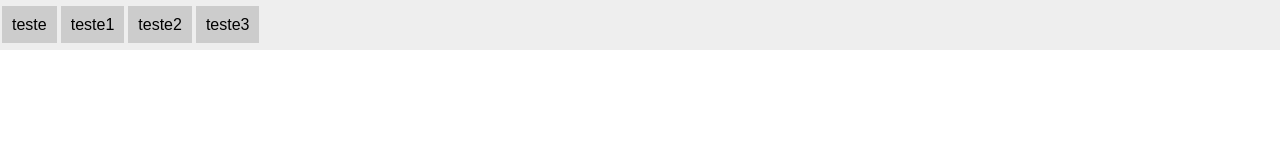
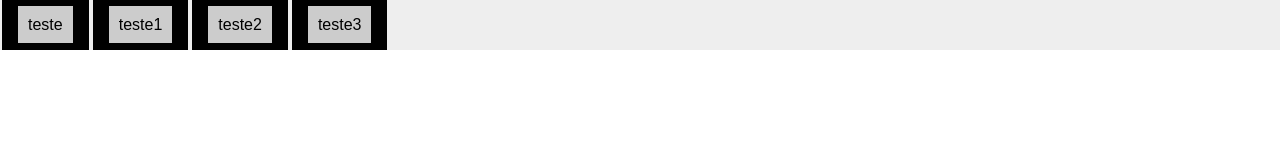
Before and after one commit to Antonio-Elias/SASS, a website: page index.html in a window 1280 px wide. Drawn offline with Linux system fonts and the light colour scheme.

Commit message:
Exemplo simples de mixin

```diff
--- a/assets/css/style.css
+++ b/assets/css/style.css
@@ -1 +1 @@
-body{margin:0;padding:0;font-family:Arial,Helvetica,sans-serif}nav{background-color:#eee;height:50px;display:flex;align-items:center}nav ul{margin:0;padding:0;list-style:none;display:flex}nav ul li{margin:2px}nav ul li a{background-color:#ccc;padding:10px;text-decoration:none;color:#000}
+body{margin:0;padding:0;font-family:Arial,Helvetica,sans-serif}nav{background-color:#eee;height:50px;display:flex;align-items:center}nav ul{margin:0;padding:0;list-style:none;display:flex}nav ul li{margin:2px;border:1em solid #000}nav ul li a{background-color:#ccc;padding:10px;text-decoration:none;color:#000}
--- a/assets/sass/base.scss
+++ b/assets/sass/base.scss
@@ -1,4 +1,10 @@
 @import 'reset';
+
+//exemplo simples
+@mixin border($thickness,$color){
+    border: $thickness solid $color;
+}
+
 
 // variaveis
 $color-bg-nav: #eee;
@@ -20,6 +26,7 @@ nav{
 
         li{
             margin: 2px;
+            @include border(1em, #000);
 
             a{
                 background-color: $color-link-nav;
```
Also changed, not shown: 1 other file.
